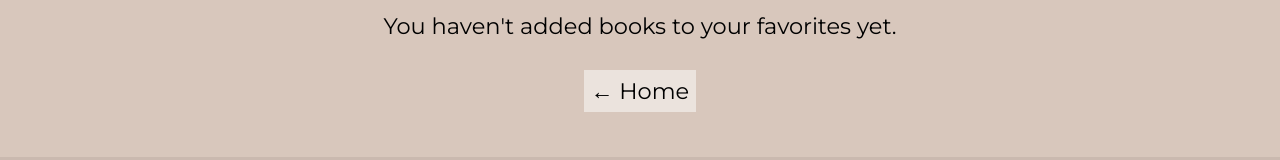
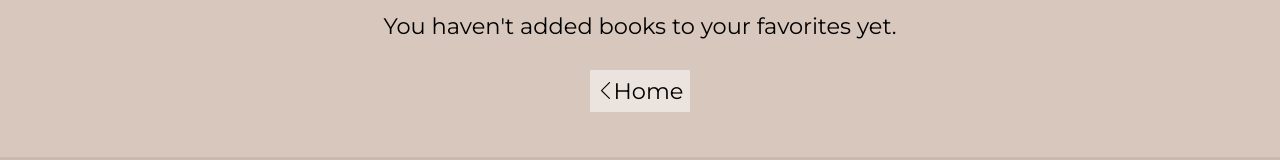
Before and after one commit to TatyanaZakiryanova/bookshelf, a React (Vite) app: page /favorites in a window 1280 px wide. Shown: the part 619-779 px from the top of the page. Built offline with nearby package versions, Linux system fonts and the light colour scheme; a web font is replaced by a local one.

Commit message:
update styles

```diff
--- a/src/components/Favorites/NotFavorites.tsx
+++ b/src/components/Favorites/NotFavorites.tsx
@@ -1,6 +1,7 @@
 import { GiBookCover } from 'react-icons/gi';
 import styles from './NotFavorites.module.scss';
 import { Link } from 'react-router-dom';
+import { SlArrowLeft } from 'react-icons/sl';
 
 const NotFavorites = () => {
   return (
@@ -11,7 +12,10 @@ const NotFavorites = () => {
         You haven't added books to your favorites yet.
         <br />
         <Link to="/" onClick={() => window.scrollTo({ top: 0, behavior: 'smooth' })}>
-          <button className={styles.back}>← Home</button>
+          <button className={styles.back}>
+            <SlArrowLeft size={17} />
+            Home
+          </button>
         </Link>
       </div>
     </div>
--- a/src/components/ModalClear/ClearListModal.module.scss
+++ b/src/components/ModalClear/ClearListModal.module.scss
@@ -6,7 +6,7 @@
     @include modal;
     .content {
         background-color: rgb(216, 199, 188);
-        width: 300px;
+        width: 350px;
         height: 200px;
         padding: 20px;
         box-sizing: border-box;
@@ -19,6 +19,10 @@
             height: 30px;
             width: 30px;
             font-size: 13px;
+        }
+        .top {
+            text-align: center;
+            margin-bottom: 10px;
         }
         .buttons {
             display: flex;
--- a/src/components/ModalClear/ClearListModal.tsx
+++ b/src/components/ModalClear/ClearListModal.tsx
@@ -1,6 +1,9 @@
 import { useAppDispatch } from '../../redux/store';
 import { clearList } from '../../redux/favSlice/favSlice';
 import styles from './ClearListModal.module.scss';
+import { AiOutlineDelete } from 'react-icons/ai';
+import { MdOutlineDeleteOutline } from 'react-icons/md';
+import { RiDeleteBin7Line } from 'react-icons/ri';
 
 const ClearListModal = ({ onClose }: { onClose: () => void }) => {
   const dispatch = useAppDispatch();
@@ -17,7 +20,10 @@ const ClearListModal = ({ onClose }: { onClose: () => void }) => {
           <button onClick={onClose} className={styles.close}>
             X
           </button>
-          <p>Are you sure you want to clear the list?</p>
+          <div className={styles.top}>
+            <RiDeleteBin7Line size={40} />
+            <p>Are you sure you want to clear the list?</p>
+          </div>
           <div className={styles.buttons}>
             <button onClick={onClose}>Cancel</button>
             <button onClick={handleClearList}>Confirm</button>
--- a/src/pages/Favorites/Favorites.module.scss
+++ b/src/pages/Favorites/Favorites.module.scss
@@ -50,6 +50,8 @@
 
 .clear {
     @include button;
+    display: flex;
+    align-items: center;
     margin: 0 50px 50px 0;
     padding: 8px;
     &:hover {
--- a/src/pages/Favorites/Favorites.tsx
+++ b/src/pages/Favorites/Favorites.tsx
@@ -1,14 +1,16 @@
 import NotFavorites from '../../components/Favorites/NotFavorites';
-import { MdFavorite } from 'react-icons/md';
+import { MdFavorite, MdOutlineAttachMoney } from 'react-icons/md';
 import { FavItem } from '../../redux/favSlice/types';
 import FavBook from '../../components/Favorites/FavBook';
 import { Link } from 'react-router-dom';
 import styles from './Favorites.module.scss';
-import { FaCoins } from 'react-icons/fa6';
 import { useSelector } from 'react-redux';
 import { favItemsSelector, favTotalSelector } from '../../redux/favSlice/selectors';
 import { useState } from 'react';
 import ClearListModal from '../../components/ModalClear/ClearListModal';
+import { SlArrowLeft } from 'react-icons/sl';
+import { AiOutlineDelete } from 'react-icons/ai';
+import { RiDeleteBin7Line } from 'react-icons/ri';
 
 const Favorites = () => {
   const items = useSelector(favItemsSelector);
@@ -37,16 +39,18 @@ const Favorites = () => {
         ))}
       </div>
       <div className={styles.total}>
-        <FaCoins />
+        <MdOutlineAttachMoney size={27} />
         Added books worth: {total}
       </div>
       <div className={styles.bottom}>
         <button className={styles.back}>
           <Link to="/" onClick={() => window.scrollTo({ top: 0, behavior: 'smooth' })}>
-            ← Home
+            <SlArrowLeft size={14} />
+            Home
           </Link>
         </button>
         <button onClick={handleModalClick} className={styles.clear}>
+          <RiDeleteBin7Line />
           Clear list
         </button>
         {showModal && <ClearListModal onClose={() => setShowModal(false)} />}
--- a/src/pages/NotFound/NotFound.tsx
+++ b/src/pages/NotFound/NotFound.tsx
@@ -1,6 +1,7 @@
 import { Link } from 'react-router-dom';
 import styles from './NotFound.module.scss';
 import { VscError } from 'react-icons/vsc';
+import { SlArrowLeft } from 'react-icons/sl';
 
 const NotFound = () => {
   return (
@@ -9,7 +10,9 @@ const NotFound = () => {
         <VscError size={60} />
         Data not found
         <Link to="">
-          <button className={styles.back}>← Home</button>
+          <button className={styles.back}>
+            <SlArrowLeft size={16} /> Home
+          </button>
         </Link>
       </div>
     </>
```
Also changed, not shown: 1 other file (tests, documents, lock files or other folders).
